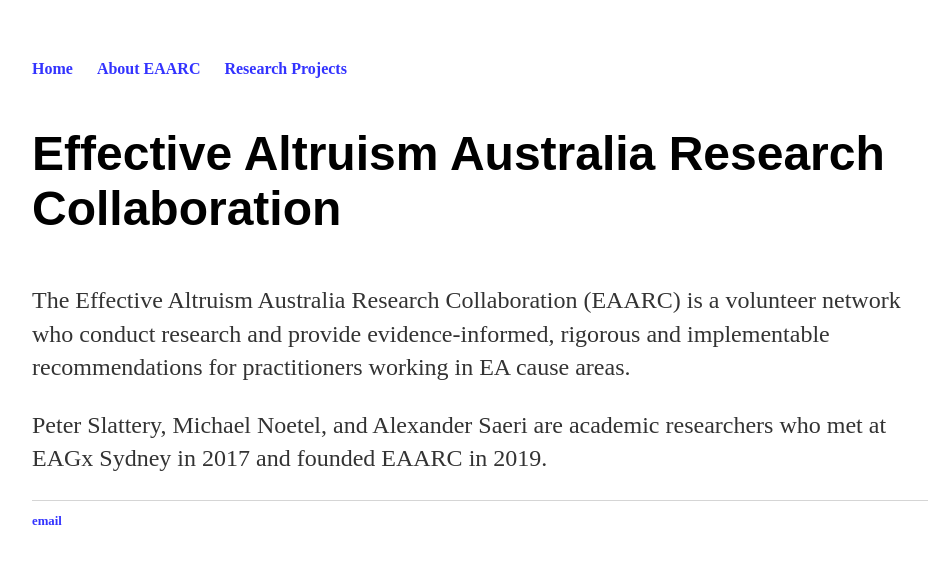
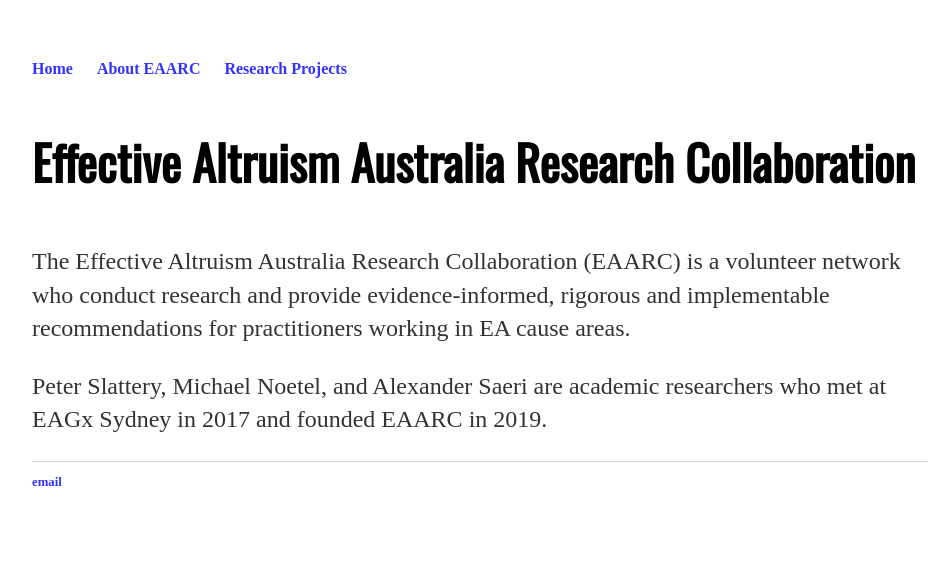
Before and after one commit to aksaeri/scrub, a Jekyll site: the page built from index.md, in a window 1280 px wide. Shown: the top 564 px of the page, without its empty margins (160-1106 px from the left). Built offline with Jekyll 4.4.1, drawn with Linux system fonts in a browser that asks for light colours.

Commit message:
Update default.html

```diff
--- a/_layouts/default.html
+++ b/_layouts/default.html
@@ -3,7 +3,7 @@
 		<head>
 			<title>{{ page.title }}</title>
 			<link rel="stylesheet" type="text/css" href="/css/main.css">
-
+			<link href="https://fonts.googleapis.com/css?family=Merriweather|Oswald&display=swap" rel="stylesheet">
 			<link rel="apple-touch-icon" sizes="180x180" href="/assets/favicons/apple-touch-icon.png">
 			<link rel="icon" type="image/png" sizes="32x32" href="/assets/favicons/favicon-32x32.png">
 			<link rel="icon" type="image/png" sizes="16x16" href="/assets/favicons/favicon-16x16.png">
```
